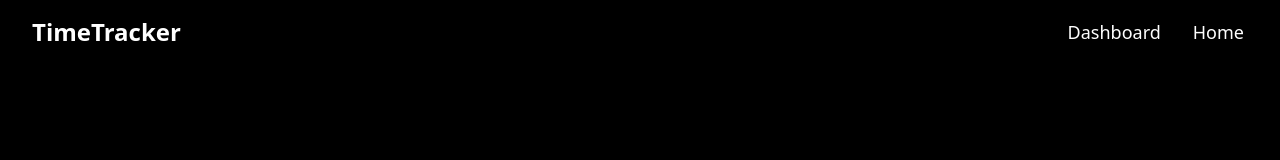
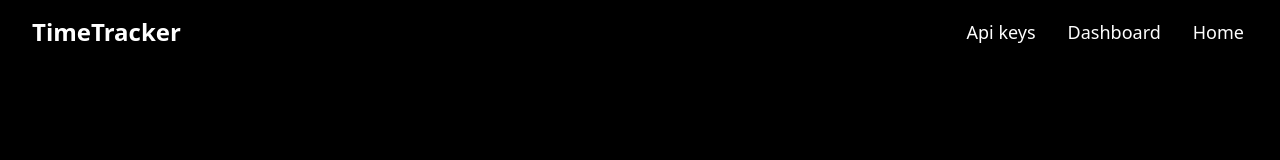
Before and after one commit to relextm19/timetracker.webapp, a Vue app in the folder frontend/: page /login in a window 1280 px wide. Shown: the top 160 px of the page. Built offline with nearby package versions, Linux system fonts and the light colour scheme.

Commit message:
added an api keys route

```diff
--- a/frontend/src/App.vue
+++ b/frontend/src/App.vue
@@ -6,7 +6,7 @@
             </div>
 
             <nav class="flex gap-6">
-        <MenuElement to="/login" text="Login" />
+                <MenuElement to="/api_keys" text="Api keys" />
                 <MenuElement to="/dashboard" text="Dashboard" />
                 <MenuElement to="/" text="Home" />
             </nav>
--- a/frontend/src/router.ts
+++ b/frontend/src/router.ts
@@ -9,6 +9,7 @@ const routes = [
     { path: '/register', component: Register, meta: { public: true } },
     { path: '/', component: Home },
     { path: '/dashboard', component: Dashboard },
+    { path: '/api_keys', component: Dashboard },
 ];
 
 const router = createRouter({
@@ -19,7 +20,6 @@ const router = createRouter({
 let loggedIn = false;// cache the value so i dont have to hit /api/checkAuth every request. This is not a security issue cause i still have an auth middleware on the backend so if someone plays arround with the client side the app still wont let them acces data
 
 router.beforeEach(async (to, _, next) => {
-    console.log(loggedIn)
     if (to.meta.public) {
         if (loggedIn) return next('/');
         return next();
@@ -31,7 +31,6 @@ router.beforeEach(async (to, _, next) => {
         console.log(res)
         if (res.ok) {
             loggedIn = true;
-            console.log(loggedIn)
             next();
         } else next('/login');
     } catch {
```
Lines whose indentation alone changed are shown as unchanged.
